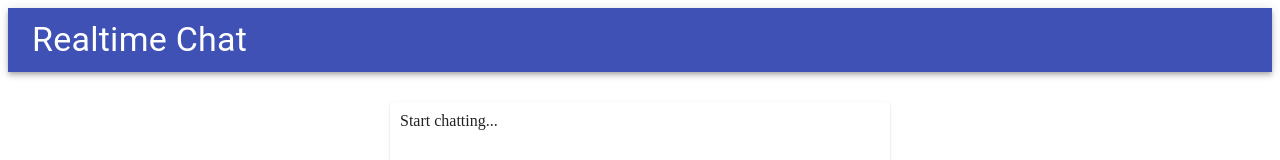
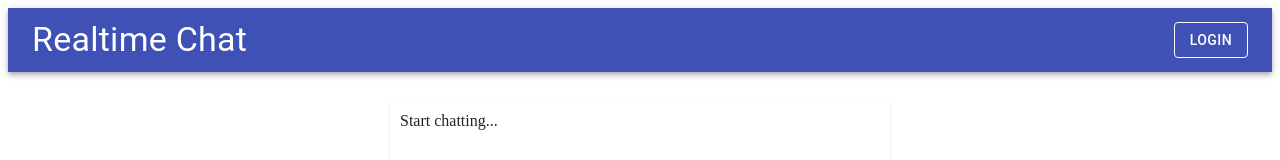
Before and after one commit to axlwang1976/realtime-chat, a React app: page / in a window 1280 px wide. Shown: the top 160 px of the page. Built offline with nearby package versions, Linux system fonts and the light colour scheme.

Commit message:
add login button

```diff
--- a/src/components/Header.js
+++ b/src/components/Header.js
@@ -2,12 +2,17 @@ import React from 'react';
 import AppBar from '@material-ui/core/AppBar';
 import Toolbar from '@material-ui/core/Toolbar';
 import Typography from '@material-ui/core/Typography';
+import Button from '@material-ui/core/Button';
+import styles from '../styles/Header.module.scss';
 
 export default function Header() {
   return (
     <AppBar position="static">
-      <Toolbar>
+      <Toolbar style={{ display: 'flex', justifyContent: 'space-between' }}>
         <Typography variant="h4">Realtime Chat</Typography>
+        <Button variant="outlined" color="inherit" className={styles.button}>
+          Login
+        </Button>
       </Toolbar>
     </AppBar>
   );
--- /dev/null
+++ b/src/styles/Header.module.scss
@@ -0,0 +1,4 @@
+button:hover {
+  background-color: #fff !important;
+  color: #3f51b5 !important;
+}
```
